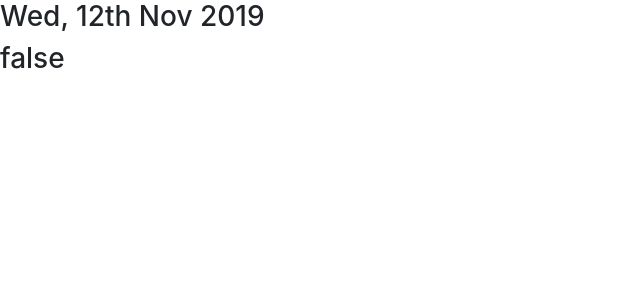
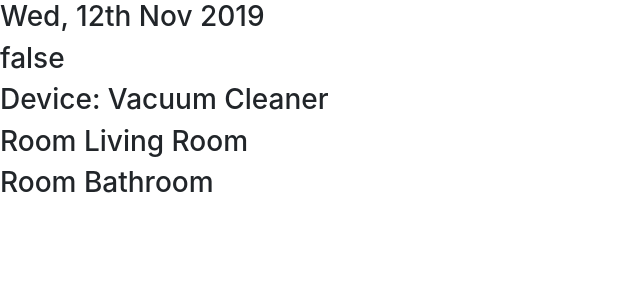
Before and after one commit to pdyban/homehab, a React (Create React App) app: page / in a window 1280 px wide. Shown: the top 300 px of the page, without its empty margins (0-640 px from the left). Built offline with nearby package versions, Linux system fonts and the light colour scheme.

Commit message:
Add Widget components

```diff
--- a/src/App.js
+++ b/src/App.js
@@ -1,12 +1,14 @@
 import './App.scss';
 import DateTime from './components/DateTime/DateTime.js';
 import Presence from './components/Presence/Presence.js';
+import WidgetBar from './components/WidgetBar/WidgetBar.js'
 
 function App() {
   return (
     <div className="App">
       <DateTime date="Wed, 12th Nov 2019" />
       <Presence />
+      <WidgetBar />
     </div>
   );
 }
--- /dev/null
+++ b/src/components/DeviceWidget/DeviceWidget.js
@@ -0,0 +1,22 @@
+import './DeviceWidget.css'
+import React, { Component } from 'react';
+
+class DeviceWidget extends Component {
+  constructor(props) {
+    super(props);
+    this.state = {
+    };
+  }
+
+  componentDidMount() {}
+
+  componentWillUnmount() {}
+
+  render() {
+    return (
+      <div><h3>Device: {this.props.name}</h3></div>
+    )
+  }
+}
+
+export default DeviceWidget;
--- /dev/null
+++ b/src/components/RoomWidget/RoomWidget.js
@@ -0,0 +1,22 @@
+import './RoomWidget.css'
+import React, { Component } from 'react';
+
+class RoomWidget extends Component {
+  constructor(props) {
+    super(props);
+    this.state = {
+    };
+  }
+
+  componentDidMount() {}
+
+  componentWillUnmount() {}
+
+  render() {
+    return (
+      <div><h3>Room {this.props.name}</h3></div>
+    )
+  }
+}
+
+export default RoomWidget;
--- /dev/null
+++ b/src/components/WidgetBar/WidgetBar.js
@@ -0,0 +1,29 @@
+import './WidgetBar.css'
+import DeviceWidget from '../DeviceWidget/DeviceWidget.js'
+import RoomWidget from '../RoomWidget/RoomWidget.js'
+import React, { Component } from 'react';
+
+class WidgetBar extends Component {
+  constructor(props) {
+    super(props);
+    this.state = {
+      present: 'false'
+    };
+  }
+
+  componentDidMount() {}
+
+  componentWillUnmount() {}
+
+  render() {
+    return (
+      <div>
+        <DeviceWidget name="Vacuum Cleaner" />
+        <RoomWidget name="Living Room" />
+        <RoomWidget name="Bathroom" />
+      </div>
+    )
+  }
+}
+
+export default WidgetBar;
```
Also changed, not shown: src/components/DeviceWidget/DeviceWidget.css (added), src/components/RoomWidget/RoomWidget.css (added), src/components/WidgetBar/WidgetBar.css (added).
